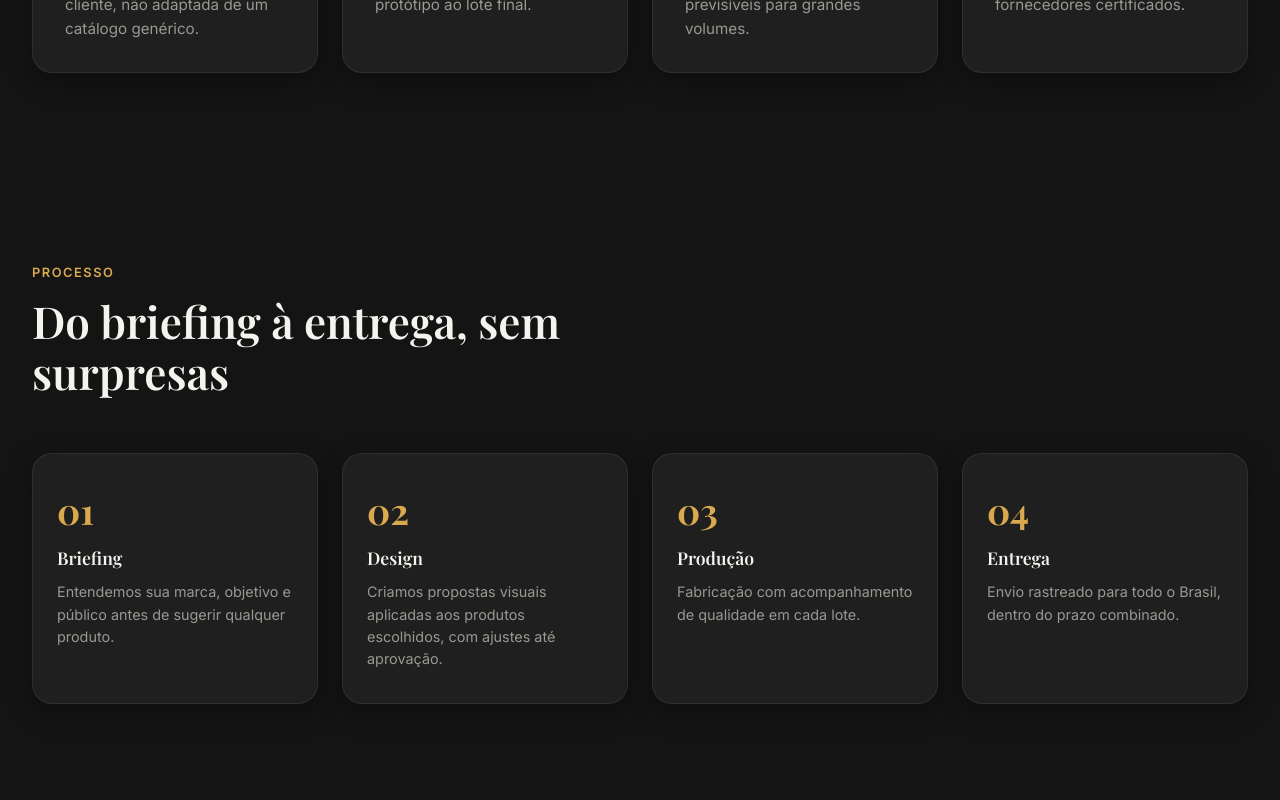
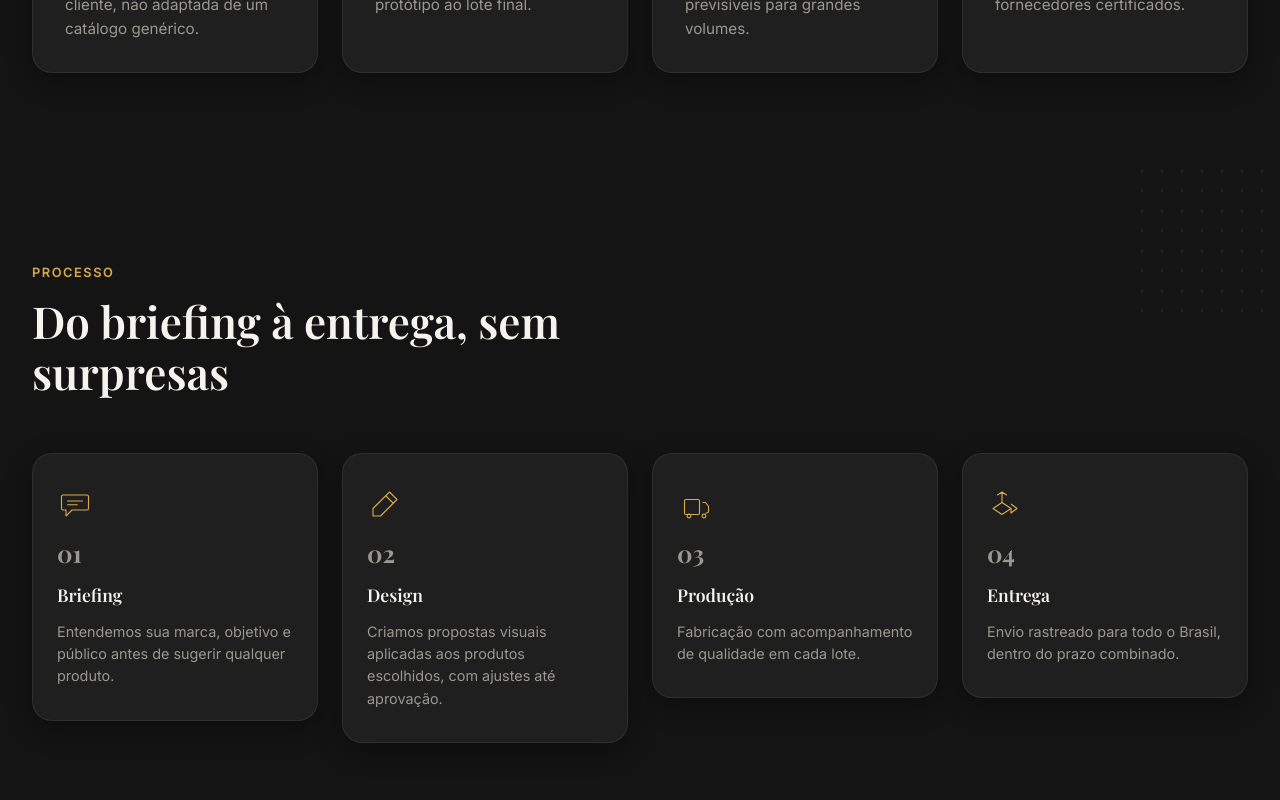
Before and after one commit to PatricAugusto/Site-Merchandising, a Next.js app: page / in a window 1280 px wide. Shown: the part 1340-2140 px from the top of the page. Built offline with nearby package versions, Linux system fonts and the light colour scheme.

Commit message:
feat: adiciona ScrollReveal (motion) em todas as secoes, corrige tipagem do DecorativeDots e ids duplicados de pattern SVG

```diff
--- a/package.json
+++ b/package.json
@@ -10,6 +10,7 @@
   },
   "dependencies": {
     "lucide-react": "^1.26.0",
+    "motion": "^13.0.0",
     "next": "16.2.11",
     "react": "19.2.4",
     "react-dom": "19.2.4",
--- a/src/components/sections/Contact.tsx
+++ b/src/components/sections/Contact.tsx
@@ -3,6 +3,7 @@
 import { useState, FormEvent } from "react";
 import styled from "styled-components";
 import { Mail, Phone, MapPin } from "lucide-react";
+import { ScrollReveal } from "@/components/ui/ScrollReveal";
 
 const ContactWrapper = styled.section`
   padding: 6rem 2rem;
@@ -222,6 +223,7 @@ export default function Contact() {
 
   return (
     <ContactWrapper id="contato">
+      <ScrollReveal>
         <InfoColumn>
           <Eyebrow>Contato</Eyebrow>
           <Title>Vamos colocar sua marca em movimento</Title>
@@ -245,7 +247,9 @@ export default function Contact() {
             </InfoItem>
           </InfoList>
         </InfoColumn>
+      </ScrollReveal>
 
+      <ScrollReveal delay={0.15}>
         <FormCard onSubmit={handleSubmit} noValidate>
           {submitted ? (
             <SuccessMessage>
@@ -291,6 +295,7 @@ export default function Contact() {
             </>
           )}
         </FormCard>
+      </ScrollReveal>
     </ContactWrapper>
   );
 }
--- a/src/components/sections/FAQ.tsx
+++ b/src/components/sections/FAQ.tsx
@@ -3,6 +3,7 @@
 import { useState } from "react";
 import styled from "styled-components";
 import { ChevronDown } from "lucide-react";
+import { ScrollReveal } from "@/components/ui/ScrollReveal";
 
 const faqs = [
   { question: "Qual a quantidade mínima de pedido?", answer: "Trabalhamos a partir de 50 unidades por item, variando conforme o produto e a técnica de personalização." },
@@ -16,6 +17,10 @@ const Wrapper = styled.section`
   padding: 6rem 2rem;
   max-width: 860px;
   margin: 0 auto;
+
+  @media (max-width: 640px) {
+    padding: 4rem 1.25rem;
+  }
 `;
 
 const SectionHeader = styled.div`
@@ -104,11 +109,14 @@ export default function FAQ() {
 
   return (
     <Wrapper id="faq">
+      <ScrollReveal>
         <SectionHeader>
           <Eyebrow>Dúvidas frequentes</Eyebrow>
           <Title>Perguntas que recebemos com frequência</Title>
         </SectionHeader>
+      </ScrollReveal>
 
+      <ScrollReveal delay={0.1}>
         <List>
           {faqs.map((faq, index) => {
             const isOpen = openIndex === index;
@@ -131,6 +139,7 @@ export default function FAQ() {
             );
           })}
         </List>
+      </ScrollReveal>
     </Wrapper>
   );
 }
--- a/src/components/sections/HowItWorks.tsx
+++ b/src/components/sections/HowItWorks.tsx
@@ -1,18 +1,23 @@
 "use client";
 
 import styled from "styled-components";
+import { ScrollReveal } from "@/components/ui/ScrollReveal";
+import { DecorativeDots } from "@/components/ui/illustrations/DecorativeDots";
+import { BriefingIcon, DesignIcon, ProductionIcon, DeliveryIcon } from "@/components/ui/illustrations/StepIcons";
 
 const steps = [
-  { number: "01", title: "Briefing", text: "Entendemos sua marca, objetivo e público antes de sugerir qualquer produto." },
-  { number: "02", title: "Design", text: "Criamos propostas visuais aplicadas aos produtos escolhidos, com ajustes até aprovação." },
-  { number: "03", title: "Produção", text: "Fabricação com acompanhamento de qualidade em cada lote." },
-  { number: "04", title: "Entrega", text: "Envio rastreado para todo o Brasil, dentro do prazo combinado." },
+  { icon: BriefingIcon, number: "01", title: "Briefing", text: "Entendemos sua marca, objetivo e público antes de sugerir qualquer produto." },
+  { icon: DesignIcon, number: "02", title: "Design", text: "Criamos propostas visuais aplicadas aos produtos escolhidos, com ajustes até aprovação." },
+  { icon: ProductionIcon, number: "03", title: "Produção", text: "Fabricação com acompanhamento de qualidade em cada lote." },
+  { icon: DeliveryIcon, number: "04", title: "Entrega", text: "Envio rastreado para todo o Brasil, dentro do prazo combinado." },
 ];
 
 const Wrapper = styled.section`
+  position: relative;
   padding: 6rem 2rem;
   max-width: 1280px;
   margin: 0 auto;
+  overflow: hidden;
 `;
 
 const SectionHeader = styled.div`
@@ -57,14 +62,18 @@ const StepCard = styled.div`
 
   display: flex;
   flex-direction: column;
-  gap: 0.75rem;
+  gap: 0.9rem;
+`;
+
+const IconWrapper = styled.div`
+  color: ${({ theme }) => theme.colors.primary};
 `;
 
 const Number = styled.span`
   font-family: ${({ theme }) => theme.fonts.display};
-  font-size: 2.25rem;
+  font-size: 1.5rem;
   font-weight: 700;
-  color: ${({ theme }) => theme.colors.primary};
+  color: ${({ theme }) => theme.colors.textMuted};
 `;
 
 const StepTitle = styled.h3`
@@ -82,18 +91,27 @@ const StepText = styled.p`
 export default function HowItWorks() {
   return (
     <Wrapper id="como-funciona">
+      <DecorativeDots color="#D9A94E" opacity={0.08} style={{ top: "-40px", right: "-60px" }} />
+
+      <ScrollReveal>
         <SectionHeader>
           <Eyebrow>Processo</Eyebrow>
           <Title>Do briefing à entrega, sem surpresas</Title>
         </SectionHeader>
+      </ScrollReveal>
 
       <StepsRow>
-        {steps.map((step) => (
-          <StepCard key={step.number}>
+        {steps.map((step, index) => (
+          <ScrollReveal key={step.number} delay={index * 0.1}>
+            <StepCard>
+              <IconWrapper>
+                <step.icon size={36} />
+              </IconWrapper>
               <Number>{step.number}</Number>
               <StepTitle>{step.title}</StepTitle>
               <StepText>{step.text}</StepText>
             </StepCard>
+          </ScrollReveal>
         ))}
       </StepsRow>
     </Wrapper>
--- a/src/components/sections/Testimonials.tsx
+++ b/src/components/sections/Testimonials.tsx
@@ -2,6 +2,7 @@
 
 import styled from "styled-components";
 import { Quote } from "lucide-react";
+import { ScrollReveal } from "@/components/ui/ScrollReveal";
 
 const testimonials = [
   {
@@ -25,6 +26,10 @@ const Wrapper = styled.section`
   padding: 6rem 2rem;
   max-width: 1280px;
   margin: 0 auto;
+
+  @media (max-width: 640px) {
+    padding: 4rem 1.25rem;
+  }
 `;
 
 const SectionHeader = styled.div`
@@ -66,6 +71,7 @@ const Card = styled.div`
   display: flex;
   flex-direction: column;
   gap: 1.25rem;
+  height: 100%;
 `;
 
 const QuoteIcon = styled(Quote)`
@@ -82,6 +88,7 @@ const Author = styled.div`
   display: flex;
   align-items: center;
   gap: 0.75rem;
+  margin-top: auto;
 `;
 
 const Avatar = styled.div`
@@ -125,14 +132,17 @@ function getInitials(name: string) {
 export default function Testimonials() {
   return (
     <Wrapper>
+      <ScrollReveal>
         <SectionHeader>
           <Eyebrow>Depoimentos</Eyebrow>
           <Title>Quem já usou, recomenda</Title>
         </SectionHeader>
+      </ScrollReveal>
 
       <Grid>
-        {testimonials.map((t) => (
-          <Card key={t.name}>
+        {testimonials.map((t, index) => (
+          <ScrollReveal key={t.name} delay={index * 0.1}>
+            <Card>
               <QuoteIcon size={28} />
               <QuoteText>{t.quote}</QuoteText>
               <Author>
@@ -143,6 +153,7 @@ export default function Testimonials() {
                 </AuthorInfo>
               </Author>
             </Card>
+          </ScrollReveal>
         ))}
       </Grid>
     </Wrapper>
--- /dev/null
+++ b/src/components/ui/ScrollReveal.tsx
@@ -0,0 +1,23 @@
+"use client";
+
+import { motion } from "motion/react";
+import { ReactNode } from "react";
+
+interface ScrollRevealProps {
+  children: ReactNode;
+  delay?: number;
+  y?: number;
+}
+
+export function ScrollReveal({ children, delay = 0, y = 24 }: ScrollRevealProps) {
+  return (
+    <motion.div
+      initial={{ opacity: 0, y }}
+      whileInView={{ opacity: 1, y: 0 }}
+      viewport={{ once: true, margin: "-80px" }}
+      transition={{ duration: 0.6, delay, ease: [0.22, 1, 0.36, 1] }}
+    >
+      {children}
+    </motion.div>
+  );
+}
--- /dev/null
+++ b/src/components/ui/illustrations/DecorativeDots.tsx
@@ -0,0 +1,27 @@
+import { CSSProperties, useId } from "react";
+
+interface DecorativeDotsProps {
+  color?: string;
+  opacity?: number;
+  style?: CSSProperties;
+}
+
+export function DecorativeDots({ color = "#D9A94E", opacity = 0.15, style }: DecorativeDotsProps) {
+  const patternId = useId();
+
+  return (
+    <svg
+      width="200"
+      height="200"
+      viewBox="0 0 200 200"
+      style={{ position: "absolute", pointerEvents: "none", ...style }}
+    >
+      <defs>
+        <pattern id={patternId} width="20" height="20" patternUnits="userSpaceOnUse">
+          <circle cx="2" cy="2" r="1.4" fill={color} opacity={opacity} />
+        </pattern>
+      </defs>
+      <rect width="200" height="200" fill={`url(#${patternId})`} />
+    </svg>
+  );
+}
--- /dev/null
+++ b/src/components/ui/illustrations/StepIcons.tsx
@@ -0,0 +1,63 @@
+interface IconProps {
+  size?: number;
+  color?: string;
+}
+
+export function BriefingIcon({ size = 40, color = "currentColor" }: IconProps) {
+  return (
+    <svg width={size} height={size} viewBox="0 0 48 48" fill="none">
+      <path
+        d="M8 12h32a2 2 0 0 1 2 2v16a2 2 0 0 1-2 2H20l-8 8V32H8a2 2 0 0 1-2-2V14a2 2 0 0 1 2-2Z"
+        stroke={color}
+        strokeWidth="1.5"
+        strokeLinejoin="round"
+      />
+      <path d="M14 20h20M14 25h13" stroke={color} strokeWidth="1.5" strokeLinecap="round" />
+    </svg>
+  );
+}
+
+export function DesignIcon({ size = 40, color = "currentColor" }: IconProps) {
+  return (
+    <svg width={size} height={size} viewBox="0 0 48 48" fill="none">
+      <path
+        d="M30 8 40 18 18 40H8V30L30 8Z"
+        stroke={color}
+        strokeWidth="1.5"
+        strokeLinejoin="round"
+      />
+      <path d="M25 13 35 23" stroke={color} strokeWidth="1.5" />
+    </svg>
+  );
+}
+
+export function ProductionIcon({ size = 40, color = "currentColor" }: IconProps) {
+  return (
+    <svg width={size} height={size} viewBox="0 0 48 48" fill="none">
+      <rect x="10" y="18" width="20" height="20" rx="2" stroke={color} strokeWidth="1.5" />
+      <path
+        d="M34 22h4l4 5v7a2 2 0 0 1-2 2h-2"
+        stroke={color}
+        strokeWidth="1.5"
+        strokeLinejoin="round"
+      />
+      <circle cx="16" cy="40" r="2.5" stroke={color} strokeWidth="1.5" />
+      <circle cx="36" cy="40" r="2.5" stroke={color} strokeWidth="1.5" />
+    </svg>
+  );
+}
+
+export function DeliveryIcon({ size = 40, color = "currentColor" }: IconProps) {
+  return (
+    <svg width={size} height={size} viewBox="0 0 48 48" fill="none">
+      <path
+        d="M8 30 20 22 32 30 20 38 8 30Z"
+        stroke={color}
+        strokeWidth="1.5"
+        strokeLinejoin="round"
+      />
+      <path d="M20 22V8M20 8 14 12M20 8 26 12" stroke={color} strokeWidth="1.5" strokeLinecap="round" strokeLinejoin="round" />
+      <path d="M32 30v6l8-6-8-6" stroke={color} strokeWidth="1.5" strokeLinejoin="round" />
+    </svg>
+  );
+}
```
Also changed, not shown: src/components/sections/About.tsx (+12 -2 lines), src/components/sections/FinalCTA.tsx (+20 -5 lines), src/components/sections/Products.tsx (+12 -2 lines), 1 other file (tests, documents, lock files or other folders). Lines whose indentation alone changed are shown as unchanged.
